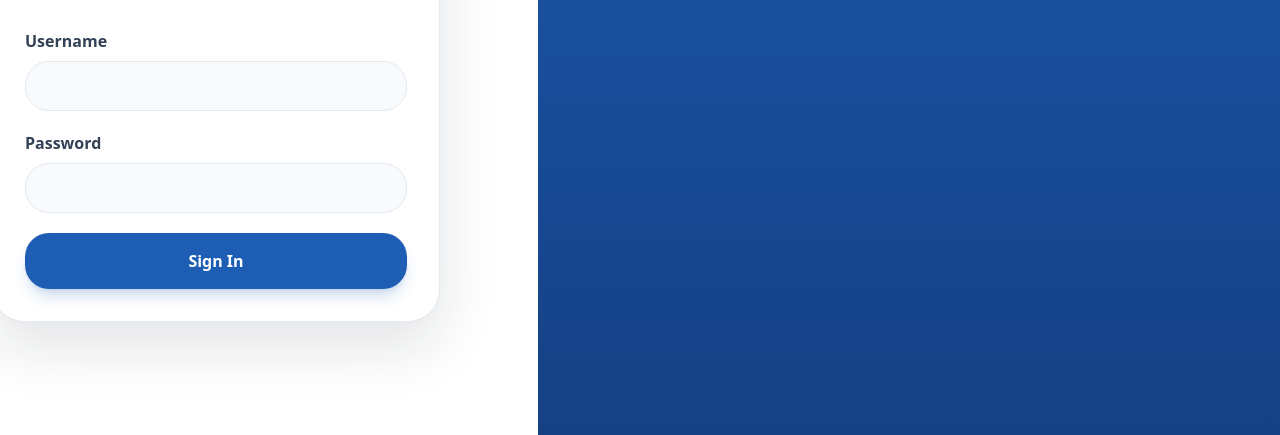
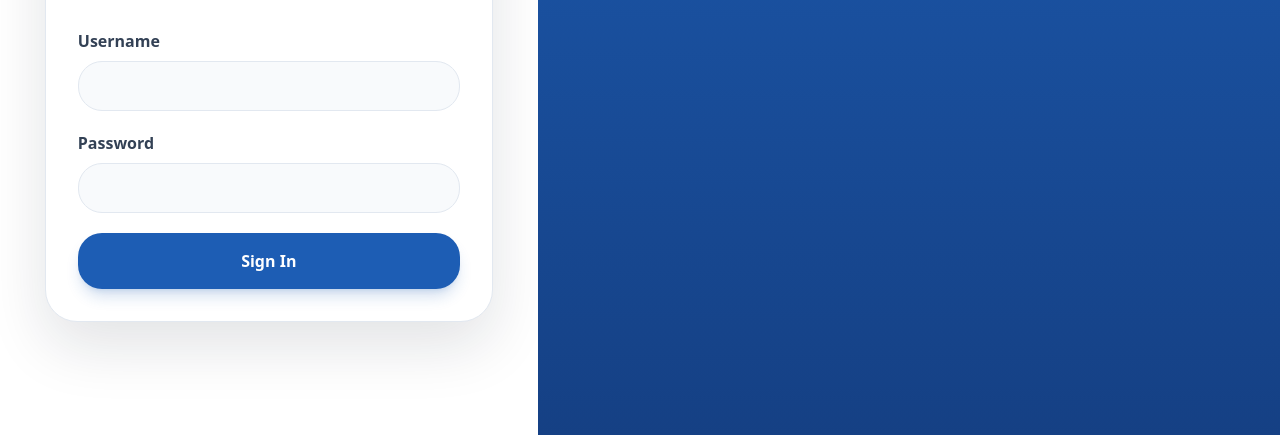
Before and after one commit to Kel16vin/leon.rough, a website: page login.html in a window 1280 px wide. Shown: the part 365-800 px from the top of the page. Drawn offline with nearby package versions, Linux system fonts and the light colour scheme.

Commit message:
further changes of the log in dashboard on login.html

```diff
--- a/login.html
+++ b/login.html
@@ -11,8 +11,8 @@
 </head>
 <body class="min-h-screen">
   <div class="login-layout min-h-screen grid md:grid-cols-[42%_58%]">
-    <div class="login-left flex items-center justify-start px-6 py-10">
-      <div class="login-card bg-white rounded-[32px] border border-slate-200 p-8 shadow-[0_24px_60px_rgba(15,23,42,0.12)] max-w-md md:ml-0 ml-auto">
+    <div class="login-left flex items-center justify-center px-6 py-10">
+      <div class="login-card bg-white rounded-[32px] border border-slate-200 p-8 shadow-[0_24px_60px_rgba(15,23,42,0.12)] max-w-md">
         <div class="text-left mb-8">
           <img src="logo-removebg-preview.png" alt="Elite Maintenance Services Ltd. Logo" class="h-16 mb-6">
           <p class="text-sm font-semibold text-[#1d5db4] uppercase tracking-[0.24em] mb-3">Log in to your account</p>
--- a/style.css
+++ b/style.css
@@ -104,9 +104,9 @@
 }
 
 .login-card {
-    min-width: 380px;
-    max-width: 480px;
-    transform: translateX(-2rem);
+    min-width: 360px;
+    max-width: 460px;
+    transform: none;
 }
 
 @media (max-width: 1023px) {
```
